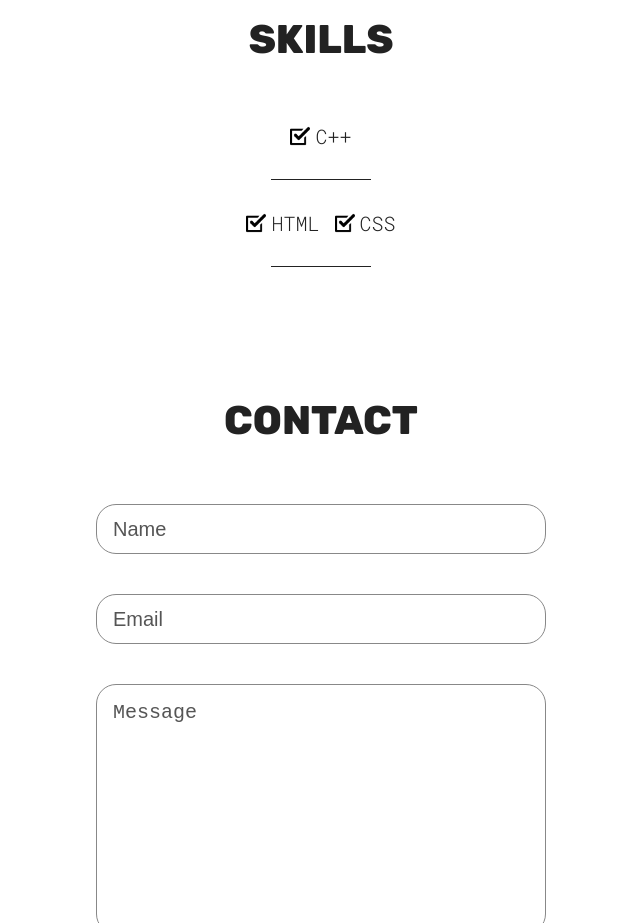
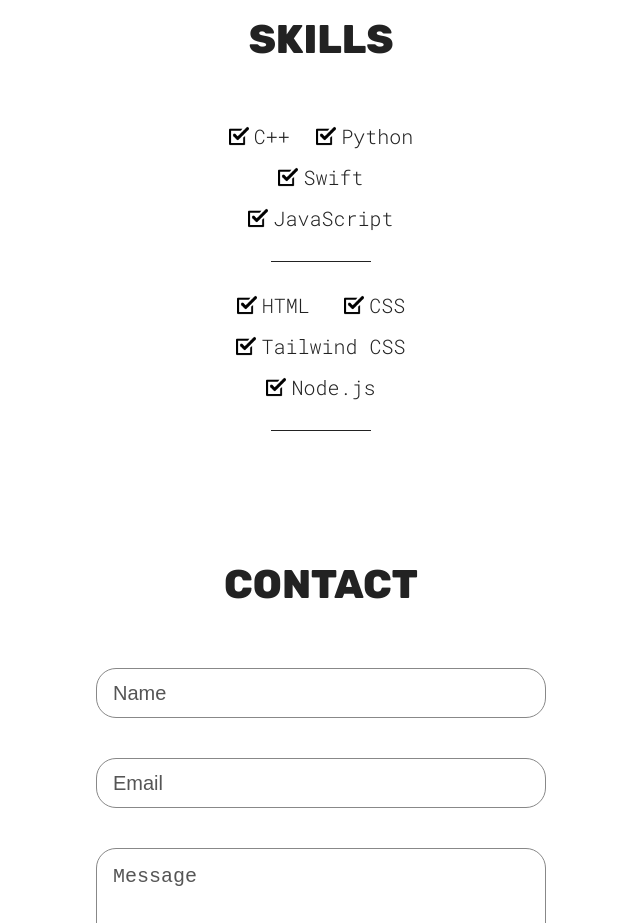
Before and after one commit to CSUFNathen/Portfolio-NathenPaniagua, a React (Vite) app: page / in a window 1280 px wide. Shown: the part 2260-3183 px from the top of the page, without its empty margins (319-959 px from the left). Built offline with nearby package versions, Linux system fonts and the light colour scheme.

Commit message:
Add new skills to Skills component

```diff
--- a/src/sections/Skills/Skills.jsx
+++ b/src/sections/Skills/Skills.jsx
@@ -17,6 +17,18 @@ function Skills() {
           src={CheckMarkIcon}
           skill="C++"
         />
+        <SkillList
+          src={CheckMarkIcon}
+          skill="Python"
+        />
+        <SkillList
+          src={CheckMarkIcon}
+          skill="Swift"
+        />
+        <SkillList
+          src={CheckMarkIcon}
+          skill="JavaScript"
+        />
       </div>
 
       {/* Line Breaker */}
@@ -31,6 +43,14 @@ function Skills() {
           src={CheckMarkIcon}
           skill="CSS"
         />
+        <SkillList
+          src={CheckMarkIcon}
+          skill="Tailwind CSS"
+        />
+        <SkillList
+          src={CheckMarkIcon}
+          skill="Node.js"
+        />
       </div>
 
       {/* Line Breaker */}
```
